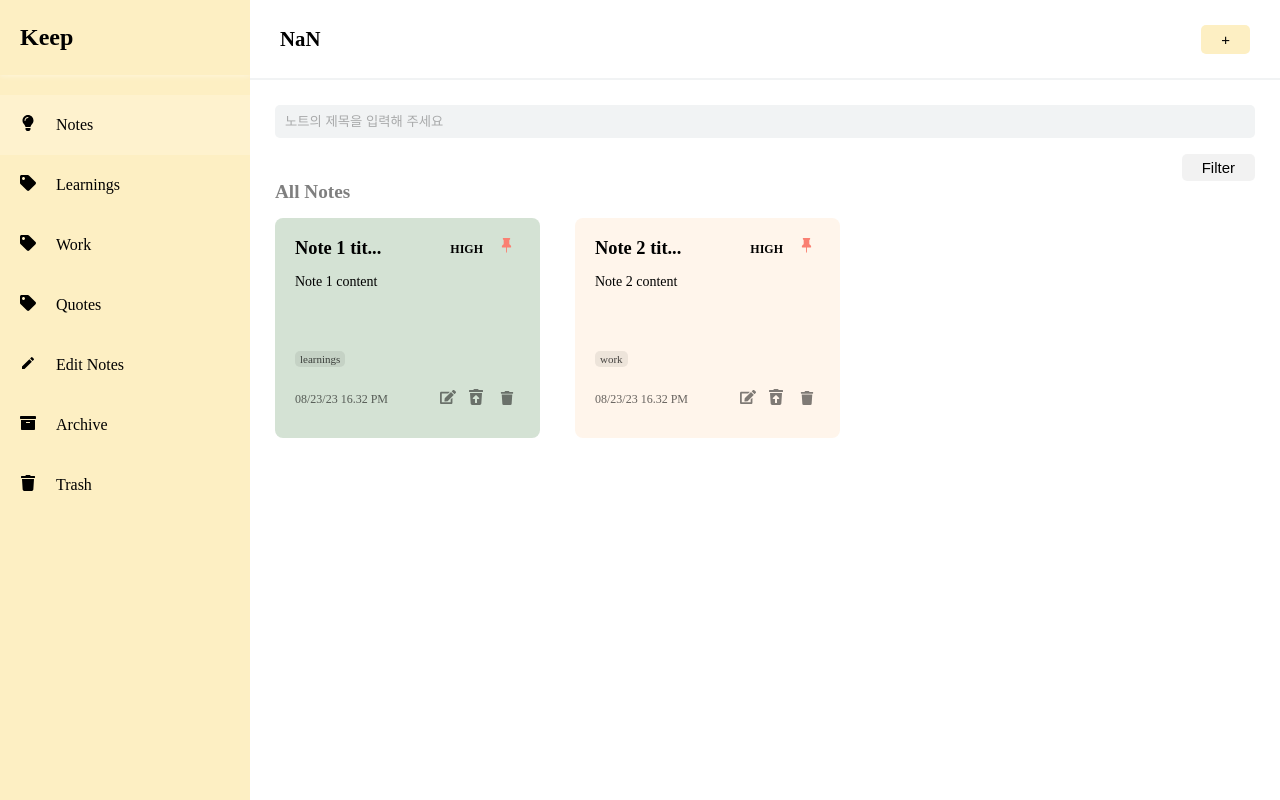
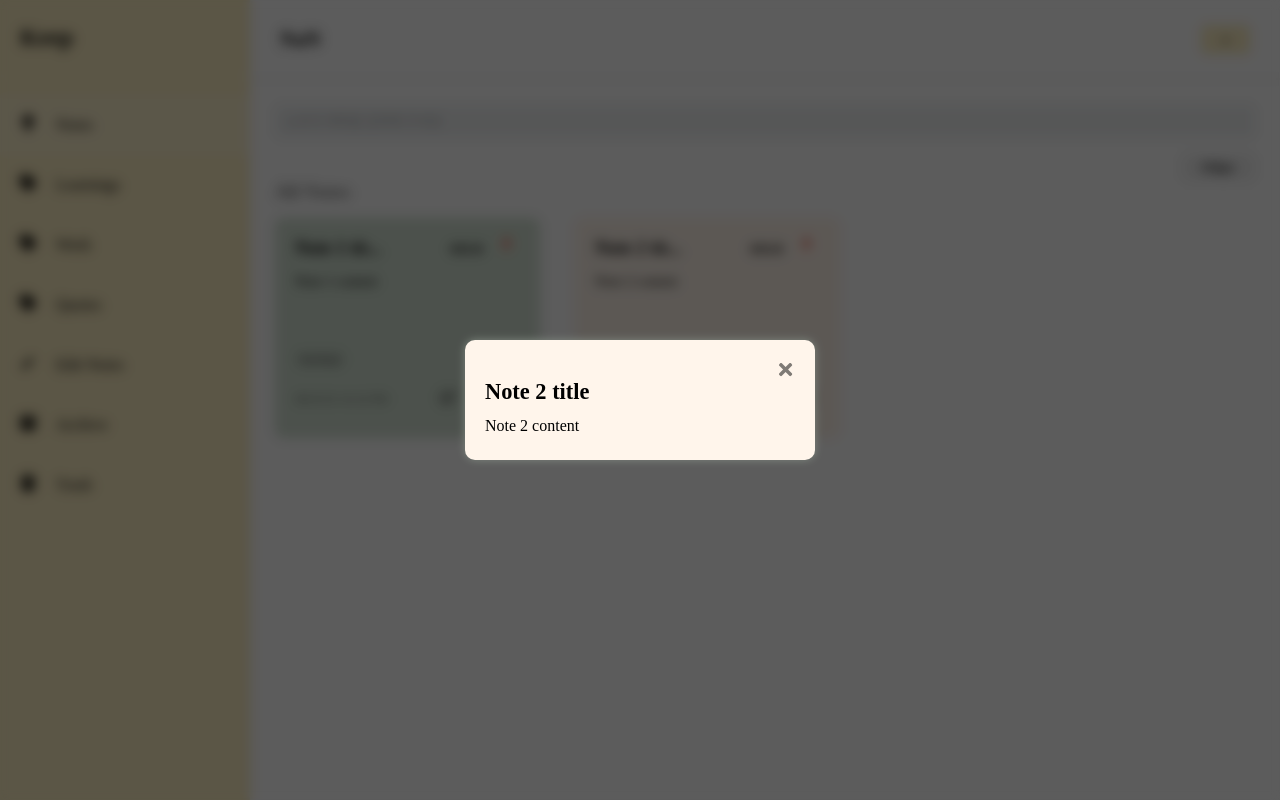
Before and after one commit to plutoin/Rememo, a React (Vite) app: page / in a window 1280 px wide. Built offline with nearby package versions, Linux system fonts and the light colour scheme.

Commit message:
Feat: Note Modal 구현

```diff
--- a/src/components/Modal/ReadNoteModal/ReadNoteModal.styles.ts
+++ b/src/components/Modal/ReadNoteModal/ReadNoteModal.styles.ts
@@ -0,0 +1,31 @@
+import styled from "styled-components";
+
+export const Box = styled.div`
+  width: clamp(250px, 90%, 350px);
+  max-height: 90vh;
+  background-color: white;
+  color: black;
+  border-radius: 10px;
+  padding: 20px 20px 25px;
+  overflow-y: auto;
+
+  .readNote__close-btn {
+    width: 100%;
+    display: flex;
+    justify-content: flex-end;
+  }
+
+  .readNote__title {
+    font-size: clamp(1.3rem, 3vw, 1.4rem);
+    font-weight: 600;
+    margin-bottom: 12px;
+  }
+
+  .readNote__content {
+    font-size: clamp(15px, 1.3vw, 1rem);
+    img {
+      width: 100%;
+      border-radius: 10px;
+    }
+  }
+`;
--- a/src/components/Modal/ReadNoteModal/ReadNoteModal.tsx
+++ b/src/components/Modal/ReadNoteModal/ReadNoteModal.tsx
@@ -1,5 +1,34 @@
-import React from "react";
+import parse from "html-react-parser";
+import { FaTimes } from "react-icons/fa";
 
-export default function ReadNoteModal() {
-  return <div>ReadNoteModal</div>;
+import { useAppDispatch } from "../../../hooks/redux";
+
+import { readNote } from "../../../store/notesList/notesListSlice";
+
+import { Note } from "../../../types/note";
+
+import { Box } from "./ReadNoteModal.styles";
+import { DeleteBox, FixedContainer } from "../Modal.styles";
+
+interface ReadNoteModalProps {
+  note: Note;
+  type: string;
 }
+
+export default function ReadNoteModal({ note, type }: ReadNoteModalProps) {
+  const dispatch = useAppDispatch();
+  return (
+    <FixedContainer>
+      <Box style={{ backgroundColor: note.color }}>
+        <DeleteBox
+          onClick={() => dispatch(readNote({ type, id: note.id }))}
+          className="readNote__close-btn"
+        >
+          <FaTimes />
+        </DeleteBox>
+        <div className="readNote__title">{note.title}</div>
+        <div className="readNote__content">{parse(note.content)}</div>
+      </Box>
+    </FixedContainer>
+  );
+}
--- a/src/components/NoteCard/NoteCard.tsx
+++ b/src/components/NoteCard/NoteCard.tsx
@@ -1,3 +1,4 @@
+import parse from "html-react-parser";
 import { BsFillPinFill } from "react-icons/bs";
 
 import { Note } from "../../types/note";
@@ -6,7 +7,7 @@ import getRelevantBtns from "../../utils/getRelevantBtns";
 
 import { useAppDispatch } from "../../hooks/redux";
 
-import { setPinnedNotes } from "../../store/notesList/notesListSlice";
+import { readNote, setPinnedNotes } from "../../store/notesList/notesListSlice";
 
 import { NotesIconBox } from "../../styles/styles";
 import {
@@ -16,6 +17,7 @@ import {
   TagsBox,
   TopBox,
 } from "./NoteCard.styles";
+import { ReadNoteModal } from "..";
 
 interface NoteCardProps {
   note: Note;
@@ -27,7 +29,19 @@ export default function NoteCard({ note, type }: NoteCardProps) {
   const { title, content, tags, color, priority, date, isPinned, isRead, id } =
     note;
 
+  const func = () => {
+    const imgContent = content.includes("img");
+
+    if (imgContent) {
+      return content;
+    } else {
+      return content.length > 75 ? content.slice(0, 75) + "..." : content;
+    }
+  };
+
   return (
+    <>
+      {isRead && <ReadNoteModal type={type} note={note} />}
       <Card style={{ background: color }}>
         <TopBox>
           <div className="noteCard__title">
@@ -45,7 +59,9 @@ export default function NoteCard({ note, type }: NoteCardProps) {
             )}
           </div>
         </TopBox>
-      <ContentBox>{content}</ContentBox>
+        <ContentBox onClick={() => dispatch(readNote({ type, id }))}>
+          {parse(func())}
+        </ContentBox>
         <TagsBox>
           {tags.map(({ tag, id }) => (
             <span key={id}>{tag}</span>
@@ -56,5 +72,6 @@ export default function NoteCard({ note, type }: NoteCardProps) {
           <div>{getRelevantBtns(type, note, dispatch)}</div>
         </FooterBox>
       </Card>
+    </>
   );
 }
--- a/src/pages/AllNotes/AllNotes.tsx
+++ b/src/pages/AllNotes/AllNotes.tsx
@@ -1,4 +1,4 @@
-import { useState } from "react";
+import { ChangeEvent, useState } from "react";
 
 import { useAppDispatch, useAppSelector } from "../../hooks/redux";
 
@@ -8,14 +8,33 @@ import { toggleFiltersModal } from "../../store/modal/modalSlice";
 
 import { ButtonOutline, Container, EmptyMsgBox } from "../../styles/styles";
 import { Box, InputBox, TopBox } from "./AllNotes.styles";
+import { FiltersModal } from "../../components";
 
 export default function AllNotes() {
   const dispatch = useAppDispatch();
   const { mainNotes } = useAppSelector((state) => state.notesList);
+  const { viewFiltersModal } = useAppSelector((state) => state.modal);
+
   const [filter, setFilter] = useState<string>("");
   const [searchInput, setSearchInput] = useState<string>("");
+
+  const filterHandler = (e: ChangeEvent<HTMLInputElement>) => {
+    setFilter(e.target.value);
+  };
+
+  const clearHandler = () => {
+    setFilter("");
+  };
+
   return (
     <Container>
+      {viewFiltersModal && (
+        <FiltersModal
+          handleFilter={filterHandler}
+          handleClear={clearHandler}
+          filter={filter}
+        />
+      )}
       {mainNotes.length === 0 ? (
         <EmptyMsgBox>노트가 없습니다.</EmptyMsgBox>
       ) : (
```
Lines whose indentation alone changed are shown as unchanged.
